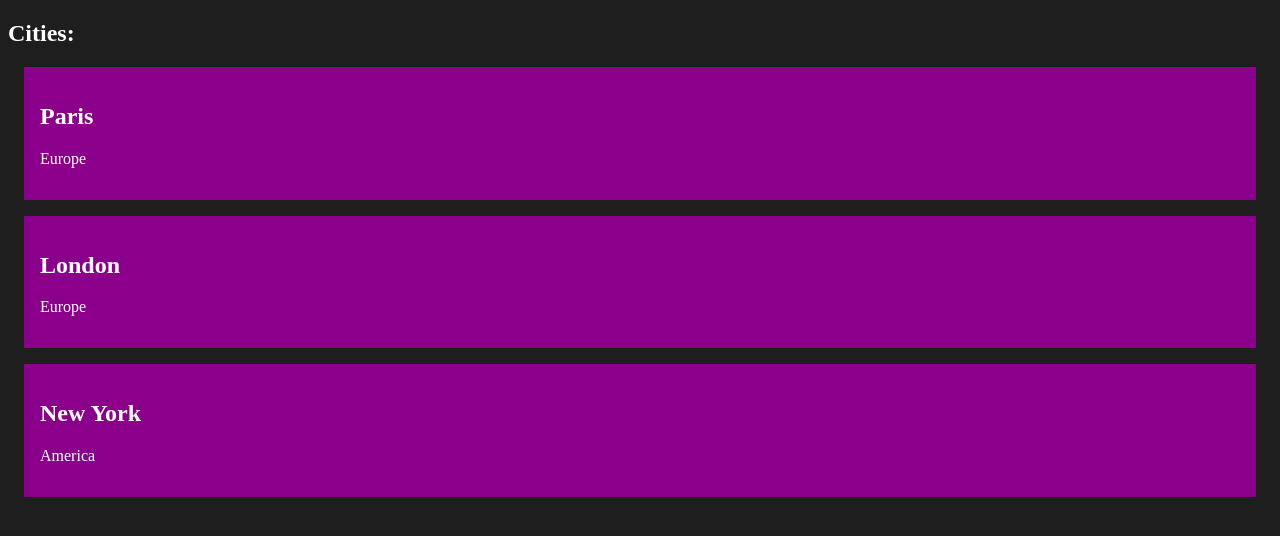
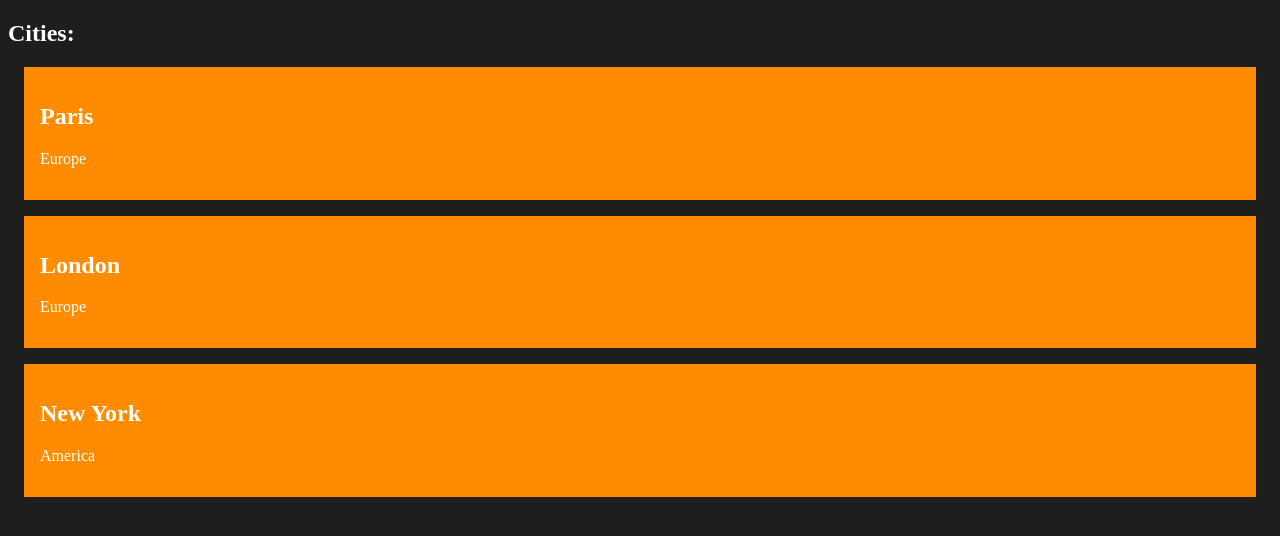
Before and after one commit to WildBoni/cities-react-example, a React (Vite) app: page / in a window 1280 px wide. Shown: the top 536 px of the page. Built offline with nearby package versions, Linux system fonts and the light colour scheme.

Commit message:
dark orange

```diff
--- a/src/city.module.css
+++ b/src/city.module.css
@@ -1,5 +1,5 @@
 .city {
   margin: 1rem;
   padding: 1rem;
-  background-color: darkmagenta;
+  background-color: darkorange;
 }
```
